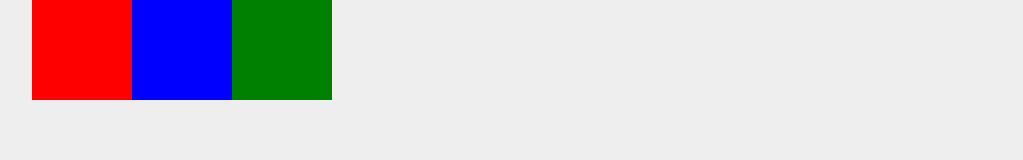
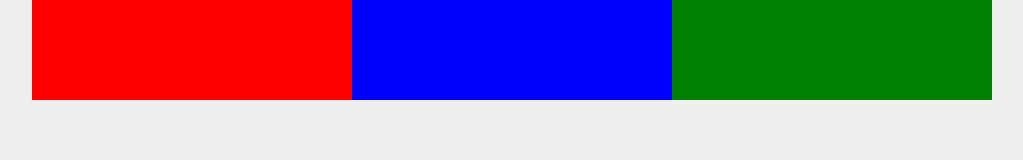
Before and after one commit to scottgamer/complete-flexbox-course, a plain HTML site: page index.html in a window 1280 px wide. Shown: the whole page, without its empty margins (128-1151 px from the left). Drawn offline with Linux system fonts and the light colour scheme.

Commit message:
added flex styles

```diff
--- a/style.css
+++ b/style.css
@@ -16,21 +16,33 @@ body {
 
 .flex-container {
   display: flex;
+  background: lightpink;
+  flex-wrap: wrap;
 }
 
 .box {
   height: 100px;
-  min-width: 100px;
+  flex: 1;
+  /* min-width: 200px; */
+  /* flex-basis: 200px; */
+  /* width: 320px; */
+  /* flex-grow: 1; */
 }
 
 .one {
   background: red;
+  /* flex-grow: 1; */
+  /* flex-shrink: 1; */
 }
 
 .two {
   background: blue;
+  /* flex-grow: 2; */
+  /* flex-shrink: 2; */
 }
 
 .three {
   background: green;
+  /* flex-grow: 3; */
+  /* flex-shrink: 3; */
 }
```
